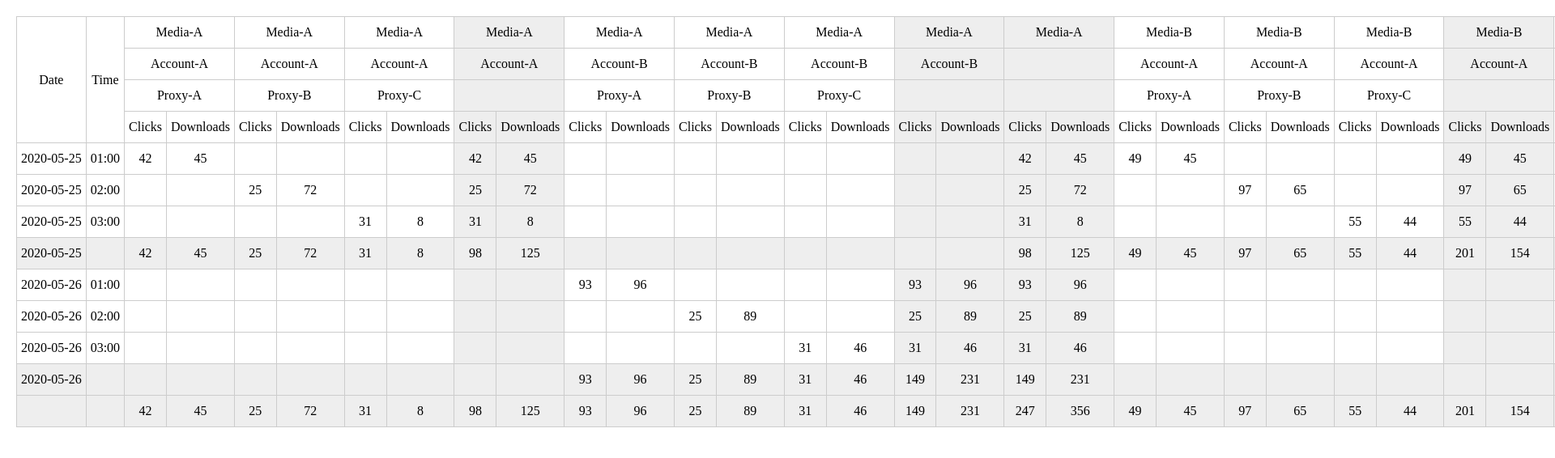
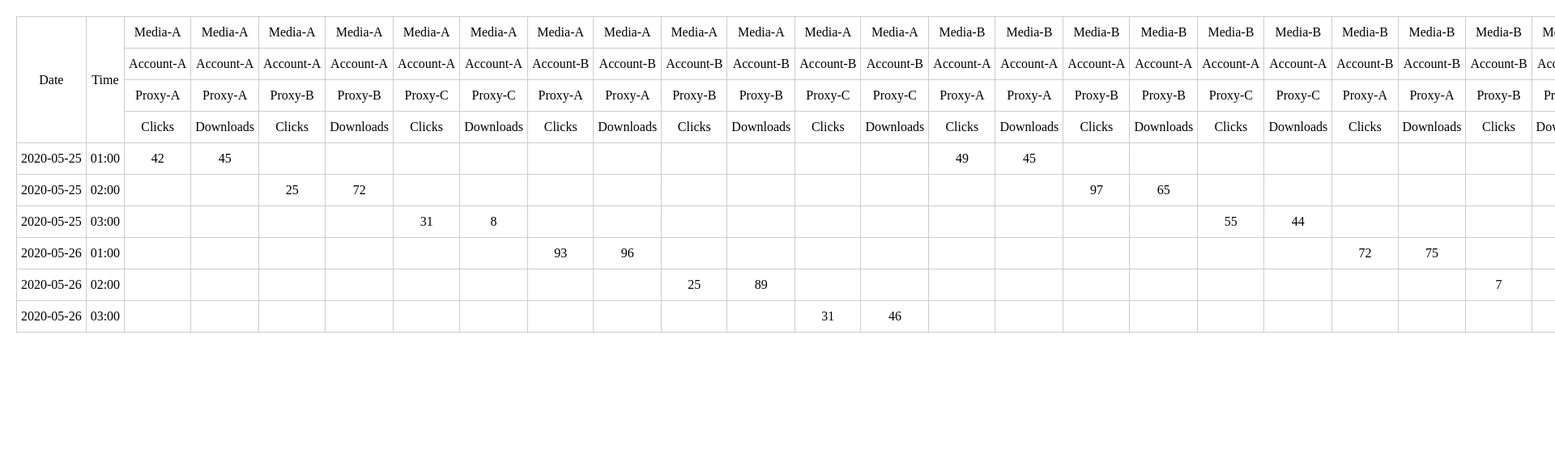
Before and after one commit to keyding/vue-pivot-table, a Vue app: page / in a window 1280 px wide. Shown: the top 566 px of the page at 81% size, 1920 px wide, since content can reach past the window. Built offline with nearby package versions, Linux system fonts and the light colour scheme.

Commit message:
update: reflaor

```diff
--- a/src/components/PivotTable/index.vue
+++ b/src/components/PivotTable/index.vue
@@ -4,18 +4,22 @@
             <tr v-for="(tr, trIndex) in tableData" :key="trIndex">
                 <td
                     v-for="(td, tdIndex) in tr"
+                    :key="tdIndex"
                     :rowspan="td.rowspan"
                     :colspan="td.colspan"
-                    :key="tdIndex"
                 >
                     <div
                         draggable
-                        :class="{ summary: td.isSummary, dragged: td.dragged,}"
-                        :style="{ 'min-height': _getMinHeightByRowCount(td.rowspan) }"
+                        :class="{ summary: td.isSummary, dragged: td.dragged }"
+                        :style="{
+                            'min-height': _getMinHeightByRowCount(td.rowspan),
+                        }"
                         @dragstart="handleDragStart($event, td)"
                         @drag="handleDrag"
                         @dragend="handleDragEnd($event, td)"
-                    >{{ td.value }}</div>
+                    >
+                        {{ td.value }}
+                    </div>
                 </td>
             </tr>
         </table>
@@ -33,7 +37,7 @@ import {
     combinePaths,
     convertPathToMap,
     findCategory,
-    getHeightByCount
+    getHeightByCount,
 } from "./utils";
 import { CELL_MIN_HEIGHT, SEPARATOR } from "./utils/constants";
 
@@ -50,31 +54,31 @@ export default {
     props: {
         rows: {
             type: Array,
-            default: () => []
+            default: () => [],
         },
         columns: {
             type: Array,
-            default: () => []
+            default: () => [],
         },
         values: {
             type: Array,
-            default: () => []
+            default: () => [],
         },
         // data
         data: {
             type: Array,
-            default: () => []
+            default: () => [],
         },
         // display column summary info. The default value is `false`
         columnSummary: {
             type: Array,
-            default: () => []
+            default: () => [],
         },
         // display row summary info. The default value is `false`
         rowSummary: {
             type: Array,
-            default: () => []
-        }
+            default: () => [],
+        },
     },
     data: () => ({
         localRows: [],
@@ -82,11 +86,11 @@ export default {
         localValues: [],
         tableData: [],
         // Separator
-        Separator: SEPARATOR
+        Separator: SEPARATOR,
     }),
     computed: {
         rowPaths() {
-            const isSummary = this.rowSummary.length;
+            const isSummary = false; //this.rowSummary.length;
 
             const _paths = combinePaths(
                 ...this.localRows.map(({ values }) => values),
@@ -101,12 +105,12 @@ export default {
             return _paths;
         },
         colPaths() {
-            const isSummary = this.columnSummary.length;
+            const isSummary = false; // this.columnSummary.length;
+            const keys = this.localColumns
+                .map(({ values }) => values)
+                .concat([this.localValues.map(({ key }) => key)]);
 
-            const _paths = combinePaths(
-                ...this.localColumns.map(({ values }) => values),
-                isSummary
-            );
+            const _paths = combinePaths(...keys, isSummary);
 
             if (isSummary) {
                 _paths.push("");
@@ -121,14 +125,14 @@ export default {
                     y: index,
                     rowspan:
                         this.localColumns.length +
-                            Number(Boolean(this.localValues.length)) || 1
+                            Number(Boolean(this.localValues.length)) || 1,
                 });
             });
         },
         colHeads() {
             const _colHeads = this.localColumns.map(() => []);
 
-            const valuesLen = this.localValues.length;
+            // const valuesLen = this.localValues.length;
 
             this.colPaths.forEach((path, pathIndex) => {
                 const values = path.split(this.Separator);
@@ -140,16 +144,17 @@ export default {
 
                     row.push(
                         mergeBaseInfo({
-                            path: currPath.filter(item => !!item),
+                            path: currPath.filter((item) => !!item),
                             value: currVal,
                             x: rowIndex,
                             y:
                                 rowIndex === 0 && this.localRows.length
                                     ? this.localRows.length + pathIndex
                                     : pathIndex,
-                            colspan: valuesLen || 1,
+                            // colspan: valuesLen || 1,
+                            colspan: 1,
                             isSummary:
-                                values.length !== this.localColumns.length
+                                values.length !== this.localColumns.length + 1,
                         })
                     );
                 });
@@ -196,30 +201,51 @@ export default {
             const colCount = _paths.length || 1;
 
             for (let i = 0; i < colCount; i++) {
-                this.localValues.forEach((value, valueIndex) => {
+                const _index = i % 2;
                 const currPath = _paths[i];
+                const path = currPath ? currPath.split(this.Separator) : [];
                 const currPathsLen =
                     _paths[i] !== undefined
                         ? _paths[i].split(this.Separator).length
                         : -1;
-                    const path = currPath ? currPath.split(this.Separator) : [];
                 const baseX = this.localColumns.length;
-                    const baseY =
-                        this.localRows.length +
-                        i * this.localValues.length +
-                        valueIndex;
-                    const isSummary = currPathsLen !== this.localColumns.length;
+                const baseY = this.localRows.length + i;
+                const isSummary = currPathsLen !== this.localColumns.length + 1;
 
                 _valueHeads.push(
                     mergeBaseInfo({
                         path,
-                            value: value.label,
+                        value: this.localValues[_index].label,
                         x: baseX,
                         y: baseY,
-                            isSummary
+                        isSummary,
                     })
                 );
-                });
+
+                // this.localValues.forEach((value, valueIndex) => {
+                //     const currPath = _paths[i];
+                //     const currPathsLen =
+                //         _paths[i] !== undefined
+                //             ? _paths[i].split(this.Separator).length
+                //             : -1;
+                //     const path = currPath ? currPath.split(this.Separator) : [];
+                //     const baseX = this.localColumns.length;
+                //     const baseY =
+                //         this.localRows.length +
+                //         i * this.localValues.length +
+                //         valueIndex;
+                //     const isSummary = currPathsLen !== this.localColumns.length;
+
+                //     _valueHeads.push(
+                //         mergeBaseInfo({
+                //             path,
+                //             value: value.label,
+                //             x: baseX,
+                //             y: baseY,
+                //             isSummary,
+                //         })
+                //     );
+                // });
             }
 
             return _valueHeads;
@@ -301,14 +327,14 @@ export default {
                     return mergeBaseInfo({
                         path:
                             (currPath.push(_currVal),
-                            currPath.filter(item => !!item)),
+                            currPath.filter((item) => !!item)),
                         value: _currVal,
                         x:
                             this.localColumns.length +
                             +Boolean(this.localValues.length) +
                             index,
                         y: _index,
-                        isSummary: this.localRows.length !== values.length
+                        isSummary: this.localRows.length !== values.length,
                     });
                 });
             });
@@ -325,6 +351,8 @@ export default {
                 this.rowPaths,
                 this.localRows.map(({ key }) => key)
             );
+
+            console.log(colConditions);
 
             // Note: if there are no props.rows or props.column, push an empty object
             !colConditions.length && colConditions.push({});
@@ -357,8 +385,8 @@ export default {
                                 rowConditionIndex;
 
                             const baseY =
-                                this.localRows.length +
-                                colConditionIndex * this.localValues.length;
+                                this.localRows.length + colConditionIndex;
+                            // colConditionIndex * this.localValues.length;
 
                             // the filtered data is passed to the `handle` of `props.values`, return calculated data.
                             // Note: there is no `handle` in the `this.localValues`.
@@ -374,22 +402,35 @@ export default {
                                         x: baseX,
                                         y: baseY,
                                         value: "",
-                                        isSummary
+                                        isSummary,
                                     })
                                 );
                             } else {
-                                cellData = this.values.map((item, index) => {
-                                    return mergeBaseInfo({
+                                const _value = this.values[
+                                    colConditionIndex % 2
+                                ];
+                                cellData = mergeBaseInfo({
                                     path: conditions,
                                     x: baseX,
-                                        y: baseY + index,
-                                        key: item.key,
-                                        value: item.handle
-                                            ? item.handle(filterData)
+                                    y: baseY,
+                                    key: _value.key,
+                                    value: _value.handle
+                                        ? _value.handle(filterData)
                                         : "",
-                                        isSummary
+                                    isSummary,
                                 });
-                                });
+                                // cellData = this.values.map((item, index) => {
+                                //     return mergeBaseInfo({
+                                //         path: conditions,
+                                //         x: baseX,
+                                //         y: baseY + index,
+                                //         key: item.key,
+                                //         value: item.handle
+                                //             ? item.handle(filterData)
+                                //             : "",
+                                //         isSummary,
+                                //     });
+                                // });
                             }
 
                             return cellData;
@@ -397,18 +438,18 @@ export default {
                         .flat()
             );
 
-            return _dataValues.filter(item => item.length);
+            return _dataValues.filter((item) => item.length);
         },
         computedDataValues() {
             const _dataValues = [];
 
-            this.dataValues.forEach(row => {
-                row.forEach(cell => {
+            this.dataValues.forEach((row) => {
+                row.forEach((cell) => {
                     // if (cell.value !== "" && !cell.isSummary) {
                     if (!cell.isSummary) {
                         _dataValues.push(
                             Object.assign({}, cell.path, {
-                                [cell.key]: cell.value
+                                [cell.key]: cell.value,
                             })
                         );
                     }
@@ -567,7 +608,7 @@ export default {
                 columnSummary,
                 rowSummary,
                 computedColumnSummary,
-                computedRowSummary
+                computedRowSummary,
             } = this;
 
             return {
@@ -578,9 +619,9 @@ export default {
                 columnSummary,
                 rowSummary,
                 computedColumnSummary,
-                computedRowSummary
+                computedRowSummary,
             };
-        }
+        },
     },
     created() {
         this.init();
@@ -613,18 +654,27 @@ export default {
             const columnValues = findCategory(columnKeys, this.localData);
             const rowValues = findCategory(rowKeys, this.localData);
 
-            this.localColumns.forEach(column => {
+            this.localColumns.forEach((column) => {
                 const { key, values } = column;
                 this.$set(column, "values", values || columnValues[key] || []);
             });
 
-            this.localRows.forEach(row => {
+            this.localRows.forEach((row) => {
                 const { key, values } = row;
                 this.$set(row, "values", values || rowValues[key] || []);
             });
         },
         // combination table
         combineTable() {
+            // console.log("colPaths", this.colPaths);
+            // combinePaths(
+            //     ...this.localColumns.map(({ values }) => values),
+            //     isSummary
+            // );
+            // const keys = this.localColumns.map(({ values }) => values);
+            // keys.push(this.localValues.map(({ key }) => key));
+            // console.log(keys);
+            // console.log(combinePaths(...keys, true));
             // console.log("1. rowHeads", this.rowHeads);
             // console.log("2. colHeads", this.colHeads);
             // console.log("3. valueHeads", this.valueHeads);
@@ -639,9 +689,10 @@ export default {
 
             // heads
             let combineColHeads = [...this.colHeads, this.valueHeads];
+            // let combineColHeads = [...this.colHeads];
             combineColHeads[0] = combineColHeads[0] || [];
             combineColHeads[0].unshift(...this.rowHeads);
-            combineColHeads = combineColHeads.filter(item => item.length);
+            combineColHeads = combineColHeads.filter((item) => item.length);
 
             // console.log("6. combineColHeads", combineColHeads);
 
@@ -713,12 +764,12 @@ export default {
                 {
                     rows: [...this.localRows],
                     columns: [...this.localColumns],
-                    data: [...this.computedDataValues]
+                    data: [...this.computedDataValues],
                 }
             );
         },
         _filterData(conditions) {
-            return this.localData.filter(data => {
+            return this.localData.filter((data) => {
                 let status = true;
 
                 for (let key in conditions) {
@@ -756,17 +807,17 @@ export default {
                         value: index === 0 ? "Total" : "",
                         x: this.tableData.length,
                         y: index,
-                        isSummary: true
+                        isSummary: true,
                     })
                 );
 
                 const _filterData = this.colHead.length
-                    ? this.colHead.map(colConditions => {
+                    ? this.colHead.map((colConditions) => {
                           const _conditionValues = colConditions.split(
                               this.SEPARATOR
                           );
 
-                          return this.localData.filter(item =>
+                          return this.localData.filter((item) =>
                               colKeys.every((key, index) =>
                                   _conditionValues[index]
                                       ? _conditionValues[index] === item[key]
@@ -777,9 +828,9 @@ export default {
                     : [this.localData];
 
                 const _data = _filterData
-                    .map(item => {
+                    .map((item) => {
                         return this.localValues.map(({ key }) =>
-                            item.map(sItem => sItem[key])
+                            item.map((sItem) => sItem[key])
                         );
                     })
                     .flat();
@@ -790,7 +841,7 @@ export default {
                             value: this.allRowSummaryHandle(item),
                             x: this.tableData.length,
                             y: _head.length + index,
-                            isSummary: true
+                            isSummary: true,
                         })
                     )
                 );
@@ -808,7 +859,7 @@ export default {
                         value: index === 0 ? "Total" : "",
                         x: index,
                         y: this.tableData[0].length,
-                        isSummary: true
+                        isSummary: true,
                     })
                 );
 
@@ -817,17 +868,17 @@ export default {
                         value: "",
                         x: this.localColumns.length,
                         y: this.tableData[0].length,
-                        isSummary: true
+                        isSummary: true,
                     })
                 );
 
                 const _filterData = this.rowHead.length
-                    ? this.rowHead.map(rowConditions => {
+                    ? this.rowHead.map((rowConditions) => {
                           const _conditionValues = rowConditions.split(
                               this.SEPARATOR
                           );
 
-                          return this.localData.filter(item =>
+                          return this.localData.filter((item) =>
                               rowKeys.every((key, index) =>
                                   _conditionValues[index]
                                       ? _conditionValues[index] === item[key]
@@ -837,10 +888,10 @@ export default {
                       })
                     : [this.localData];
 
-                const _data = _filterData.map(item => {
+                const _data = _filterData.map((item) => {
                     return this.localValues.reduce((prev, curr) => {
                         const _sum = item
-                            .map(i => i[curr.key])
+                            .map((i) => i[curr.key])
                             .reduce((sum, num) => sum + num);
                         return Object.assign({}, prev, { [curr.key]: _sum });
                     }, {});
@@ -852,7 +903,7 @@ export default {
                             value: this.allColumnSummaryHandle(item),
                             x: _head.length + index,
                             y: this.tableData[0].length,
-                            isSummary: true
+                            isSummary: true,
                         })
                     )
                 );
@@ -863,7 +914,7 @@ export default {
                             value: "-",
                             x: _combineCol.length,
                             y: this.tableData[0].length,
-                            isSummary: true
+                            isSummary: true,
                         })
                     );
                 }
@@ -872,14 +923,14 @@ export default {
                     row.concat(_combineCol[rowIndex] || [])
                 );
             }
-        }
+        },
     },
     watch: {
         watchAllProps() {
             this.init();
             this.$emit("on-change");
-        }
-    }
+        },
+    },
 };
 </script>
 
```
Lines whose indentation alone changed are shown as unchanged.
